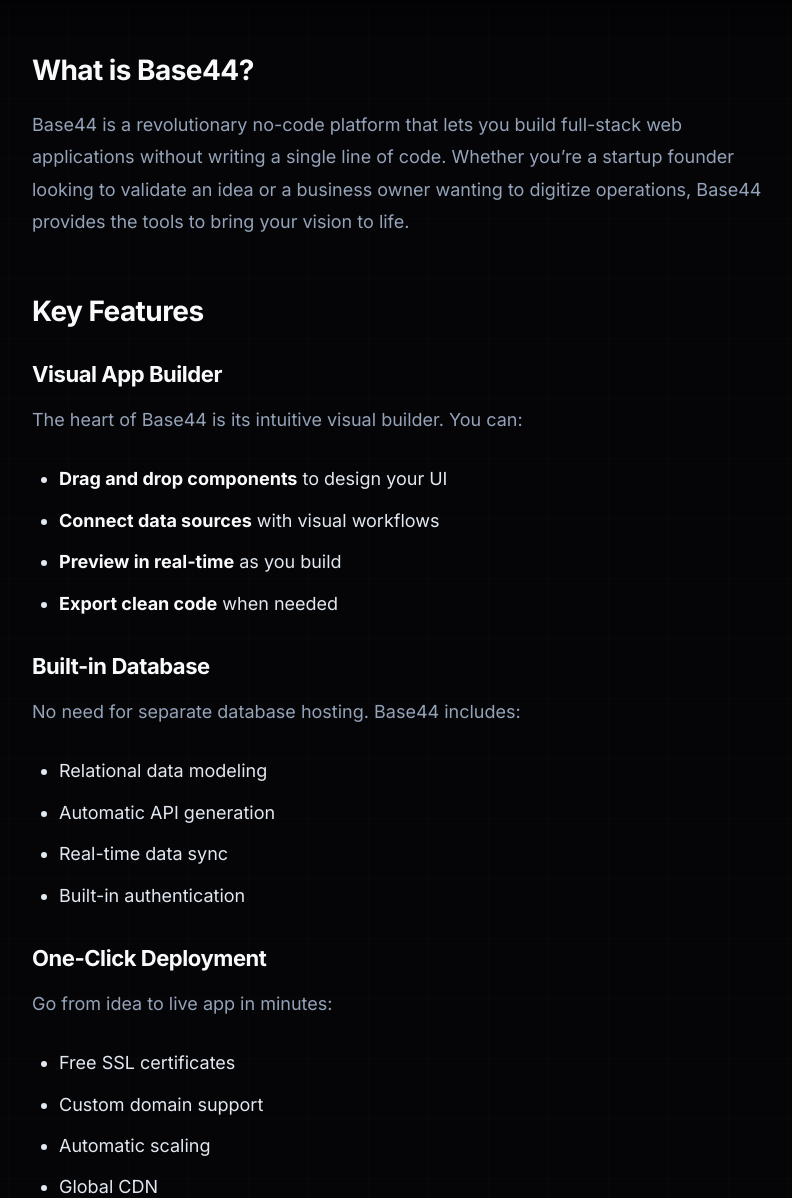
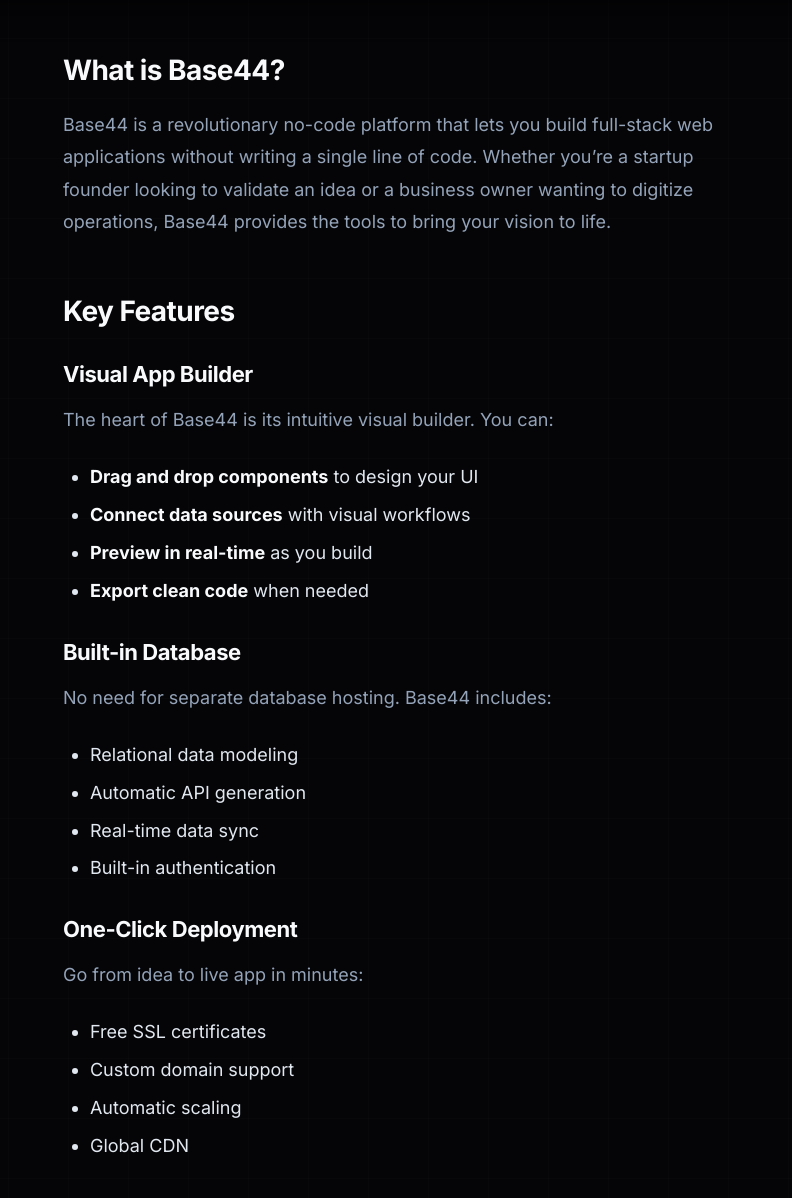
Before and after one commit to Chanw0w/nocode-launchpad, a Jekyll site: the page built from _posts/2026-09-04-base44-review.md, in a window 1280 px wide and 1400 px high, scrolled down 3019 px. Shown: the part 202-1400 px from the top of the window, without its empty margins (232-1024 px from the left). Built offline with Jekyll 4.4.1, drawn with Linux system fonts in a browser that asks for light colours.

Commit message:
Apply better-typography principles: text-wrap, measure cap, tabular-nums, underline styling

```diff
--- a/_includes/footer.html
+++ b/_includes/footer.html
@@ -133,13 +133,14 @@
   }
 
   .newsletter-title {
-    font-size: 2.5rem;
+    font-size: clamp(1.75rem, 4vw, 2.5rem);
     font-weight: 800;
     color: var(--text-bright);
     line-height: 1.2;
     margin: 0 0 16px;
     letter-spacing: -0.02em;
     font-family: var(--font-heading);
+    text-wrap: balance; /* Principle 10: Even distribution */
   }
 
   .newsletter-description {
@@ -147,6 +148,7 @@
     line-height: 1.7;
     margin: 0 0 32px;
     color: var(--text-secondary);
+    text-wrap: pretty; /* Principle 10: Avoid orphan words */
   }
 
   .newsletter-form {
--- a/assets/css/main.css
+++ b/assets/css/main.css
@@ -125,6 +125,7 @@ h1, h2, h3, h4, h5, h6 {
   line-height: 1.2;
   letter-spacing: -0.02em;
   color: var(--text-bright);
+  text-wrap: balance; /* Principle 10: Even distribution across lines */
 }
 
 h1 {
@@ -147,6 +148,19 @@ h4 {
 p {
   margin-bottom: 1.5em;
   color: var(--text-secondary);
+  text-wrap: pretty; /* Principle 10: Avoid orphan words */
+}
+
+/* Principle 9: Cap the measure for readability */
+.prose,
+.post-content {
+  max-width: 65ch;
+}
+
+/* Principle 11: Tabular numbers for changing values */
+.tabular-nums,
+[data-value] {
+  font-variant-numeric: tabular-nums;
 }
 
 a {
@@ -159,8 +173,33 @@ a:hover {
   color: var(--color-cyan-dim);
 }
 
+/* Principle 14: Better underline styling for content links */
+.post-content a,
+.prose a {
+  text-decoration: underline;
+  text-decoration-thickness: from-font;
+  text-underline-position: from-font;
+  text-decoration-skip-ink: auto;
+}
+
+.post-content a:hover,
+.prose a:hover {
+  text-decoration-thickness: 2px;
+}
+
 strong {
   color: var(--text-bright);
+}
+
+/* Principle 13: Smart punctuation styling */
+em {
+  font-style: italic;
+}
+
+/* Principle 8: Letter-spacing for small caps/labels */
+.label,
+.caption {
+  letter-spacing: 0.05em;
 }
 
 /* Images */
@@ -457,6 +496,7 @@ pre code {
   max-width: 540px;
   margin-bottom: var(--space-8);
   line-height: 1.7;
+  text-wrap: pretty; /* Principle 10: Avoid orphan words */
 }
 
 .hero-actions {
@@ -572,6 +612,7 @@ pre code {
 .post-content {
   font-size: 1.125rem;
   line-height: 1.8;
+  max-width: 65ch; /* Principle 9: Cap the measure */
 }
 
 .post-content h2 {
@@ -598,6 +639,7 @@ pre code {
 
 .post-content li {
   margin-bottom: 0.5em;
+  line-height: 1.6; /* Principle 7: Body copy needs 1.5-1.6 */
 }
 
 .post-content blockquote {
```
